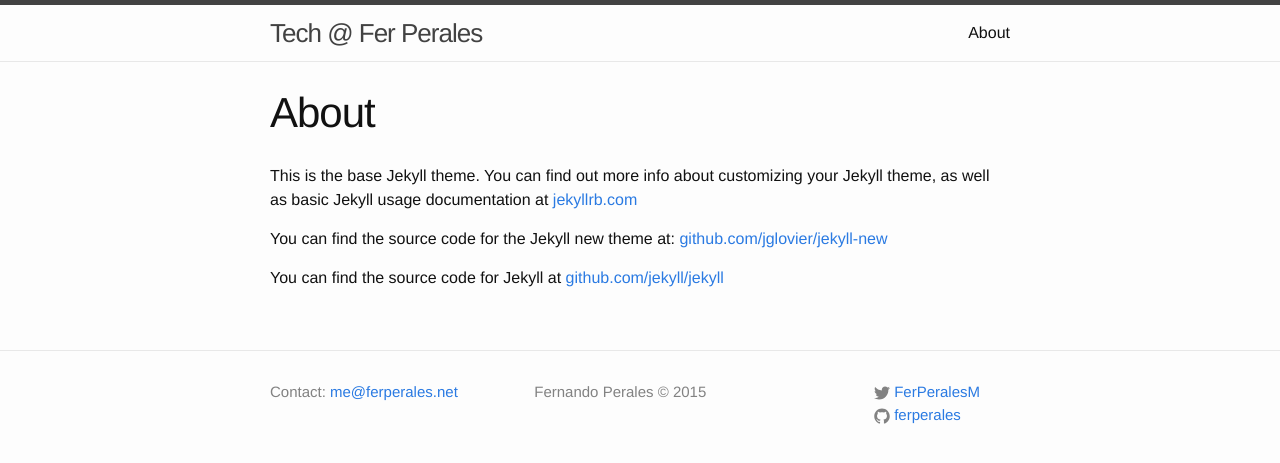
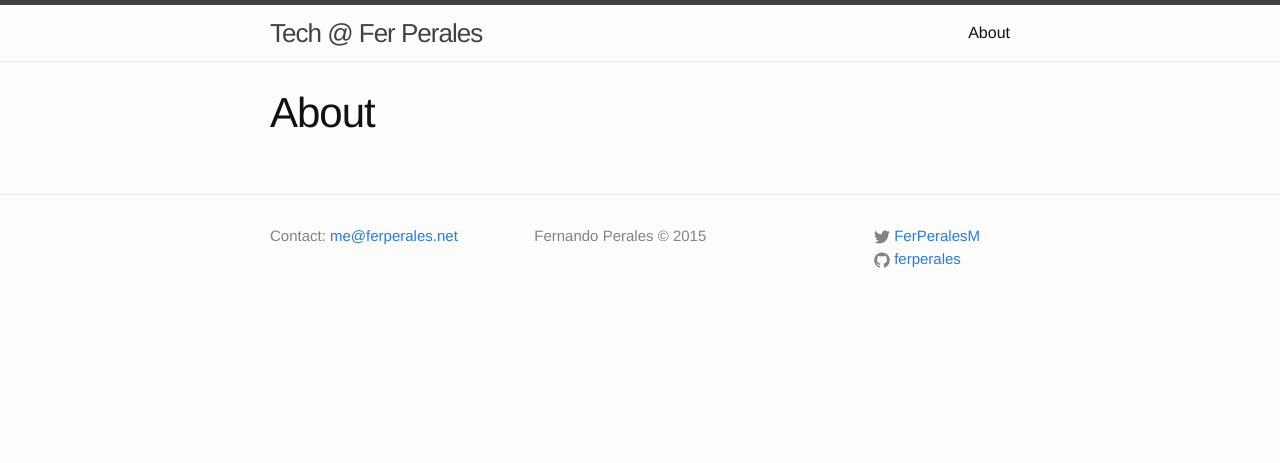
Before and after one commit to FerPerales/tech.ferperales.net, a Jekyll site: the page built from about.md, in a window 1280 px wide. Shown: the top 463 px of the page. Built offline with Jekyll 4.4.1, drawn with Linux system fonts in a browser that asks for light colours; a script that is not in the unit is left out.

Commit message:
Update about page

```diff
--- a/about.md
+++ b/about.md
@@ -4,8 +4,4 @@ title: About
 permalink: /about/
 ---
 
-This is the base Jekyll theme. You can find out more info about customizing your Jekyll theme, as well as basic Jekyll usage documentation at [jekyllrb.com](http://jekyllrb.com/)
-
-You can find the source code for the Jekyll new theme at: [github.com/jglovier/jekyll-new](https://github.com/jglovier/jekyll-new)
-
-You can find the source code for Jekyll at [github.com/jekyll/jekyll](https://github.com/jekyll/jekyll)
+<script src="//about.me/embed/ferperales?image=0&amp;name=0&amp;apps=0&amp;style=site"></script>
```
